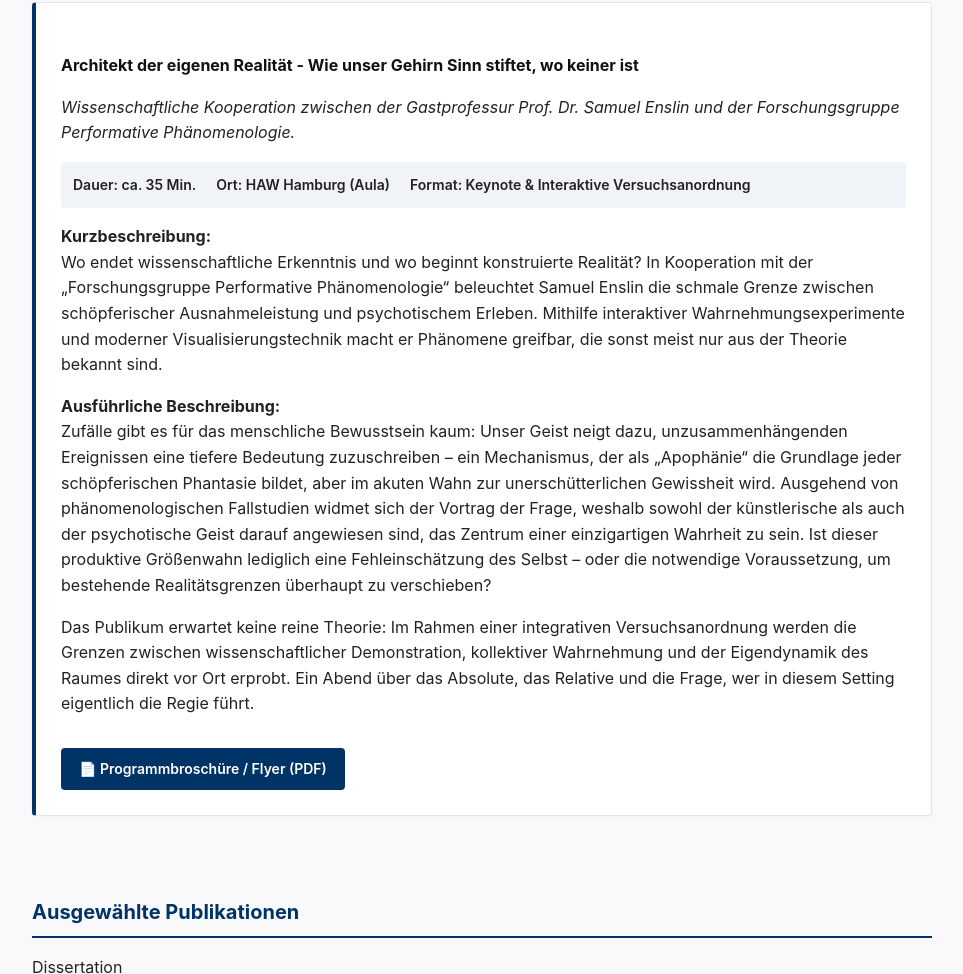
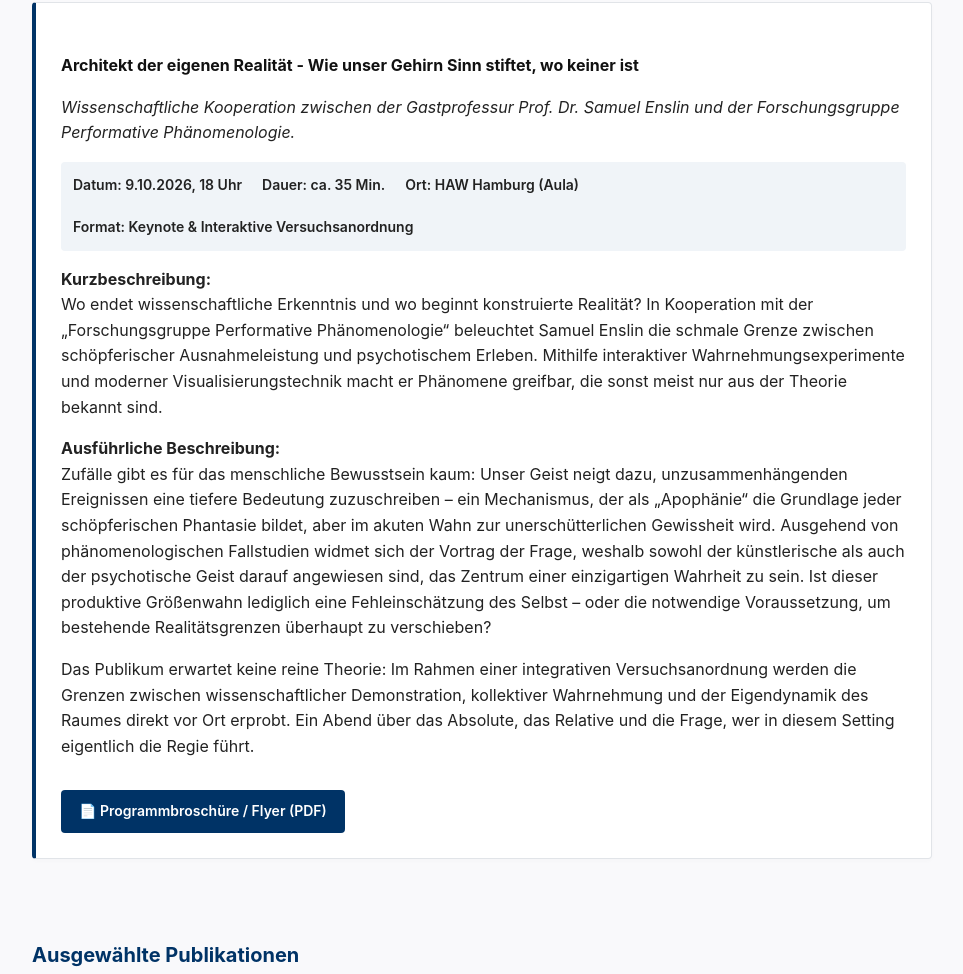
Before and after one commit to insertmesh/prof-enslin-krems, a plain HTML site: page index.html in a window 1280 px wide. Shown: the part 1409-2383 px from the top of the page, without its empty margins (158-1121 px from the left). Drawn offline with Linux system fonts and the light colour scheme.

Commit message:
Update index.html
Fixed formatting, added date

```diff
--- a/index.html
+++ b/index.html
@@ -100,12 +100,12 @@
             </div>
             <h3>Curriculum Vitae</h3>
             <ul class="cv-list">
-                <li><span class="year">1978</span>Geboren in Hamburg.</li>
-                <li><span class="year">1998–2000</span>Studium der Darstellenden Kunst (Abbruch 2000 nach akuter drogeninduzierter Psychose; 2 Monate stationär im UKE Eppendorf, 6 Monate ambulant).</li>
-                <li><span class="year">2002–2008</span>Studium der Philosophie und Kulturwissenschaften (Magister) an der Universität Hamburg. Parallel Einstieg in die Antistigma-Arbeit (Irre menschlich e.V.).</li>
-                <li><span class="year">2009–2013</span>Promotion zum Dr. phil. an der Universität Basel. Dissertation über Performativität und Apophänie im psychotischen Erleben.</li>
-                <li><span class="year">2014–2019</span>Dozent und Forscher für Ästhetische Praxis und Phänomenologie in Basel und Krems. Nutzung von digitalen 3D-Visualisierungen als Methode zur Darstellung mentaler Prozesse.</li>
-                <li><span class="year">seit 2020</span>Inhaber der Stiftungsprofessur für Performative Phänomenologie und Angewandte Antistigma-Forschung an der Privatuniversität Krems (Österreich).</li>
+                <li><span class="year">1978</span> Geboren in Hamburg.</li>
+                <li><span class="year">1998–2000</span> Studium der Darstellenden Kunst (Abbruch 2000 nach akuter drogeninduzierter Psychose; 2 Monate stationär im UKE Eppendorf, 6 Monate ambulant).</li>
+                <li><span class="year">2002–2008</span> Studium der Philosophie und Kulturwissenschaften (Magister) an der Universität Hamburg. Parallel Einstieg in die Antistigma-Arbeit (Irre menschlich e.V.).</li>
+                <li><span class="year">2009–2013</span> Promotion zum Dr. phil. an der Universität Basel. Dissertation über Performativität und Apophänie im psychotischen Erleben.</li>
+                <li><span class="year">2014–2019</span> Dozent und Forscher für Ästhetische Praxis und Phänomenologie in Basel und Krems. Nutzung von digitalen 3D-Visualisierungen als Methode zur Darstellung mentaler Prozesse.</li>
+                <li><span class="year">seit 2020</span> Inhaber der Stiftungsprofessur für Performative Phänomenologie und Angewandte Antistigma-Forschung an der Privatuniversität Krems (Österreich).</li>
             </ul>
         </section>
 
@@ -117,6 +117,7 @@
                 <p><em>Wissenschaftliche Kooperation zwischen der Gastprofessur Prof. Dr. Samuel Enslin und der Forschungsgruppe Performative Phänomenologie.</em></p>
 
                 <ul class="meta-list">
+                    <li>Datum: 9.10.2026, 18 Uhr</li>
                     <li>Dauer: ca. 35 Min.</li>
                     <li>Ort: HAW Hamburg (Aula)</li>
                     <li>Format: Keynote &amp; Interaktive Versuchsanordnung</li>
```
